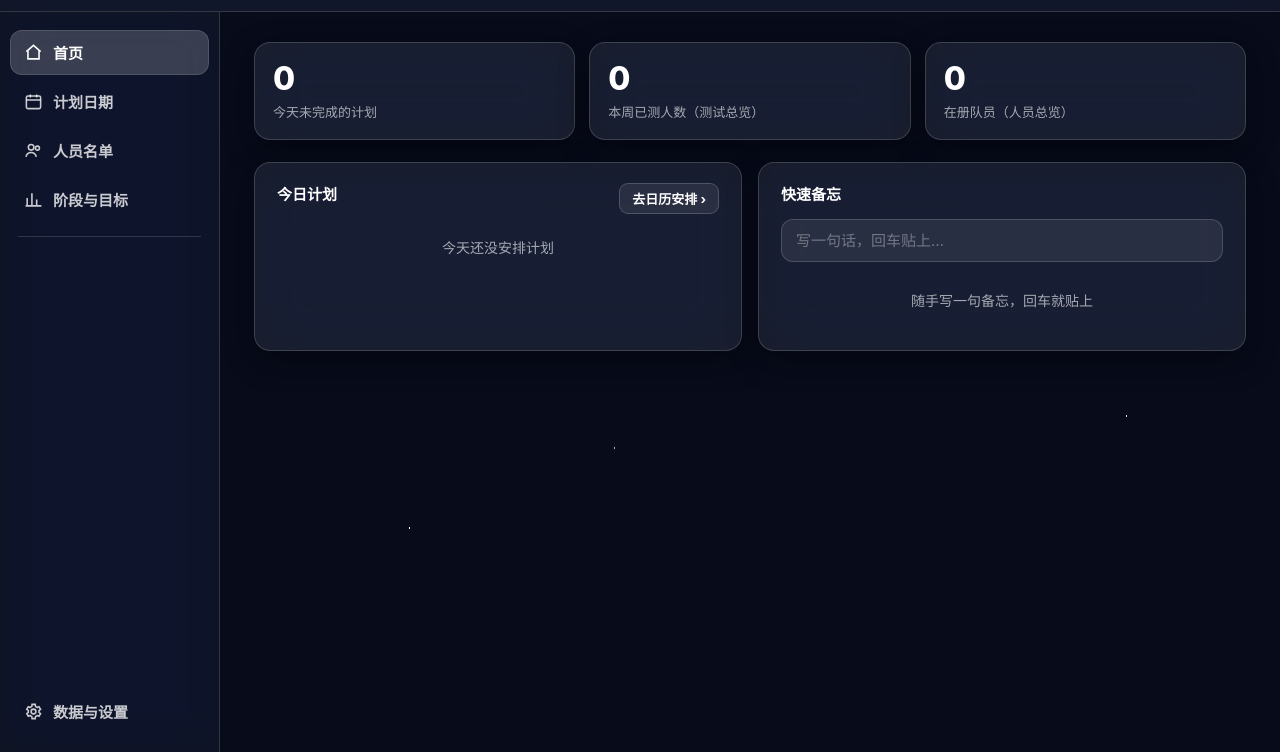
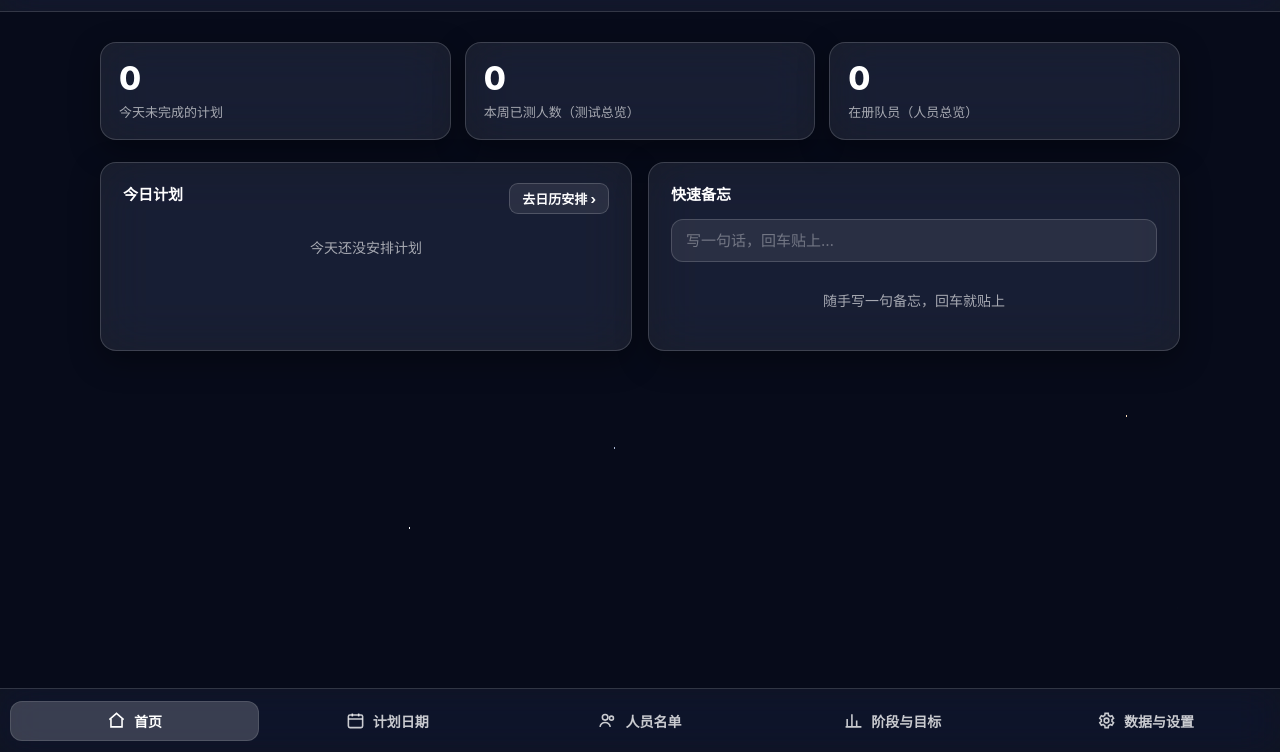
Before and after one commit to bao1017/coachbench, a plain HTML site: page index.html in a window 1280 px wide. Shown: the part 48-800 px from the top of the page. Drawn offline with Linux system fonts and the light colour scheme.

Commit message:
导航栏改为底部栏（桌面/手机统一），SW升v3

```diff
--- a/index.html
+++ b/index.html
@@ -67,9 +67,9 @@ button{font-family:inherit;font-size:15px;cursor:pointer;color:inherit}
 input,select,textarea{font-family:inherit;font-size:15px;color:var(--ink)}
 
 /* ============ 整体布局 ============ */
-#app{display:grid;grid-template-columns:220px 1fr;grid-template-rows:60px 1fr;height:100vh}
+#app{display:grid;grid-template-columns:1fr;grid-template-rows:60px 1fr 64px;height:100vh}
 #topbar{
-  grid-column:1/3;display:flex;align-items:center;justify-content:space-between;
+  grid-column:1/2;display:flex;align-items:center;justify-content:space-between;
   padding:0 26px;border-bottom:1px solid var(--line);
   background:rgba(255,255,255,.05);backdrop-filter:blur(20px) saturate(160%);-webkit-backdrop-filter:blur(20px) saturate(160%);
 }
@@ -80,24 +80,25 @@ input,select,textarea{font-family:inherit;font-size:15px;color:var(--ink)}
 
 /* ============ 侧边导航 ============ */
 #sidebar{
-  border-right:1px solid var(--line);
+  border-top:1px solid var(--line);border-right:none;
   background:rgba(255,255,255,.04);backdrop-filter:blur(20px) saturate(160%);-webkit-backdrop-filter:blur(20px) saturate(160%);
-  padding:18px 10px;display:flex;flex-direction:column;gap:4px;
+  padding:6px 10px;display:flex;flex-direction:row;gap:4px;align-items:center;
+  grid-row:3;grid-column:1/2;
 }
 .nav-item{
-  display:flex;align-items:center;gap:10px;width:100%;
-  padding:12px 14px;border:none;background:transparent;border-radius:12px;
-  color:rgba(255,255,255,.78);text-align:left;font-size:15px;font-weight:600;
-  transition:background .15s;
+  display:flex;flex:1;align-items:center;justify-content:center;gap:8px;
+  padding:10px 8px;border:none;background:transparent;border-radius:12px;
+  color:rgba(255,255,255,.78);text-align:center;font-size:14px;font-weight:600;
+  transition:background .15s;white-space:nowrap;
 }
 .nav-item svg{width:19px;height:19px;flex:none}
 .nav-item:hover{background:rgba(255,255,255,.08);color:#fff}
 .nav-item.active{background:rgba(255,255,255,.18);color:#fff;box-shadow:inset 0 0 0 1px rgba(255,255,255,.12)}
-.nav-divider{height:1px;background:var(--line);margin:10px 8px}
-#nav-settings{margin-top:auto}
+.nav-divider{display:none}
+#nav-settings{margin-top:0}
 
 /* ============ 内容区 ============ */
-#main{overflow:auto;padding:30px 34px}
+#main{overflow:auto;padding:30px 34px 90px;grid-row:2;grid-column:1/2}
 .view{max-width:1080px;margin:0 auto}
 .view-title{font-size:26px;font-weight:800;margin-bottom:6px;letter-spacing:.5px}
 .view-sub{color:var(--muted);font-size:13px;margin-bottom:22px}
--- a/sw.js
+++ b/sw.js
@@ -1,4 +1,4 @@
-const CACHE = 'coachbench-v2';
+const CACHE = 'coachbench-v3';
 const ASSETS = ['./', './index.html', './manifest.json', './icon-192.png', './icon-512.png'];
 self.addEventListener('install', e=>{
   e.waitUntil(caches.open(CACHE).then(c=>c.addAll(ASSETS)).then(()=>self.skipWaiting()));
```
Also changed, not shown: 工作生活工作台.html (+12 -11 lines), tests/_desktop_home.png (added), 1 other file.
